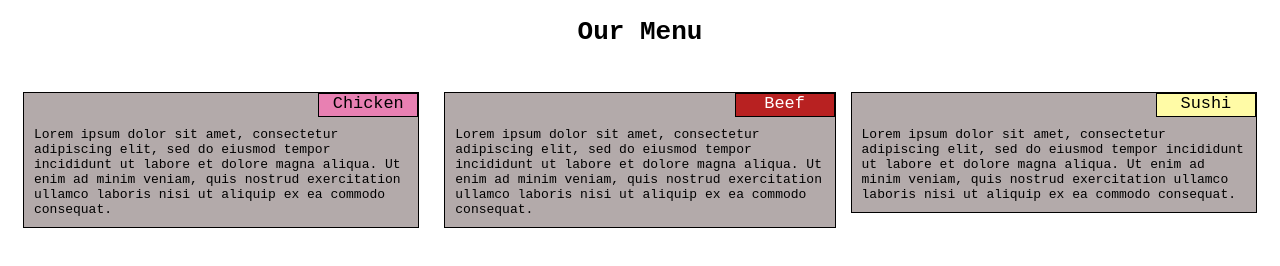
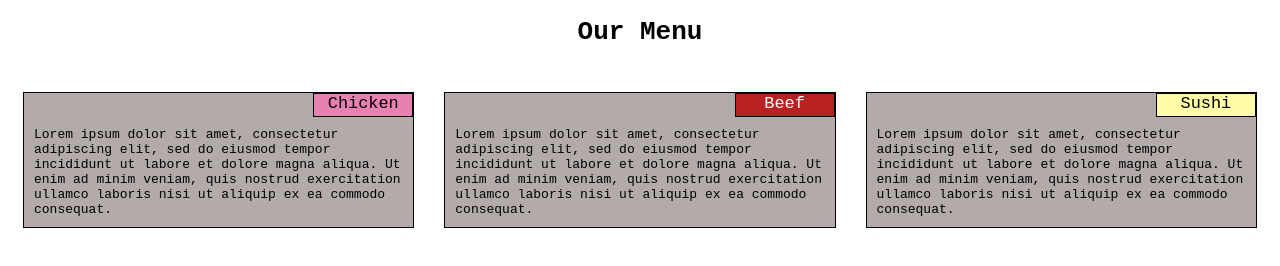
Before and after one commit to faakeha/coursera-html-css, a plain HTML site: page module2-solution/index.html in a window 1280 px wide. Drawn offline with Linux system fonts and the light colour scheme.

Commit message:
mod2 solution

```diff
--- a/module2-solution/style.css
+++ b/module2-solution/style.css
@@ -49,7 +49,7 @@ div#container1{
   margin: 15px;
   position: relative;
   background-color: #b3aaaa;
-  margin-right: 10px;
+
 }
 
 div#container2{
@@ -57,7 +57,6 @@ div#container2{
   margin: 15px;
   position: relative;
   background-color: #b3aaaa;
-
 }
 
 div#container3{
@@ -65,7 +64,6 @@ div#container3{
   margin: 15px;
   position: relative;
   background-color: #b3aaaa;
-  margin-left: 0;
 
 }
 
```
Also changed, not shown: module2-solution/index.html (+2 -2 lines).
